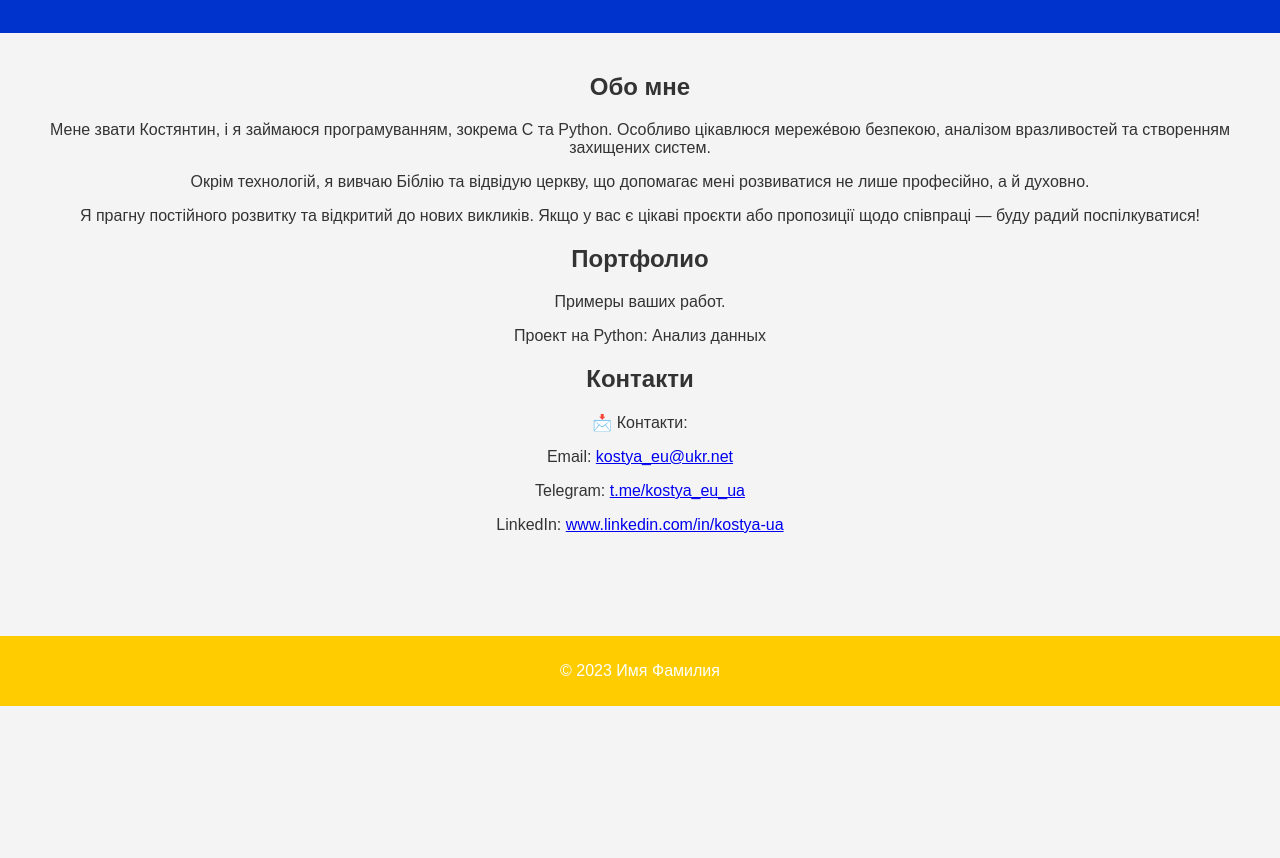
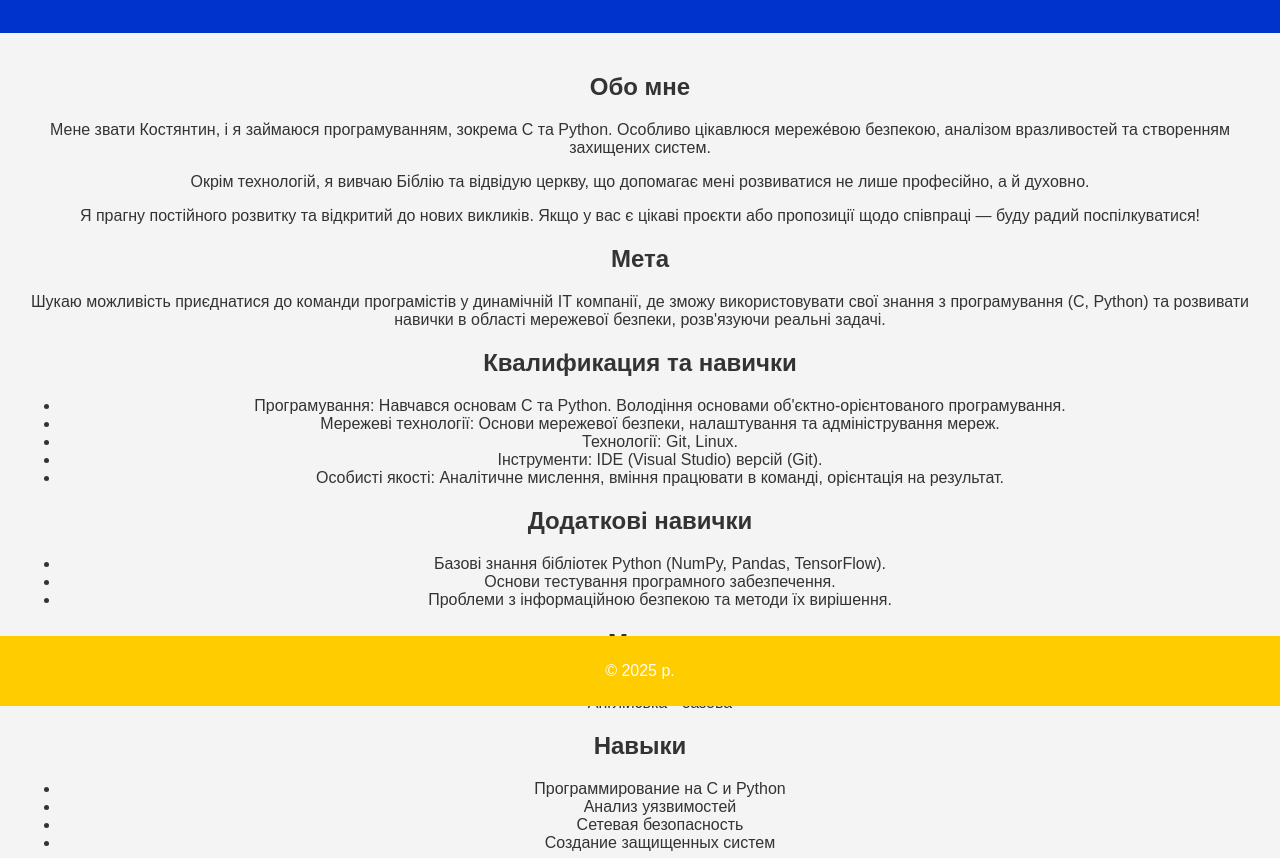
Before and after one commit to kostya-it-ua/My_website, a plain HTML site: page index.html in a window 1280 px wide. Shown: the part 94-952 px from the top of the page. Before the commit the page ends 800 px from the top, so only its background shows below. Drawn offline with Linux system fonts and the light colour scheme.

Commit message:
Add files via upload

```diff
--- a/index.html
+++ b/index.html
@@ -19,9 +19,51 @@
             <p>Окрім технологій, я вивчаю Біблію та відвідую церкву, що допомагає мені розвиватися не лише професійно, а й духовно.</p>
             <p>Я прагну постійного розвитку та відкритий до нових викликів. Якщо у вас є цікаві проєкти або пропозиції щодо співпраці — буду радий поспілкуватися!</p>
         </section>
+        <section id="objective">
+            <h2>Мета</h2>
+            <p>Шукаю можливість приєднатися до команди програмістів у динамічній IT компанії, де зможу використовувати свої знання з програмування (C, Python) та розвивати навички в області мережевої безпеки, розв'язуючи реальні задачі.</p>
+        </section>
+        <section id="qualifications">
+            <h2>Квалификация та навички</h2>
+            <ul>
+                <li>Програмування: Навчався основам С та Python. Володіння основами об'єктно-орієнтованого програмування.</li>
+                <li>Мережеві технології: Основи мережевої безпеки, налаштування та адміністрування мереж.</li>
+                <li>Технології: Git, Linux.</li>
+                <li>Інструменти: IDE (Visual Studio) версій (Git).</li>
+                <li>Особисті якості: Аналітичне мислення, вміння працювати в команді, орієнтація на результат.</li>
+            </ul>
+        </section>
+        <section id="additional-skills">
+            <h2>Додаткові навички</h2>
+            <ul>
+                <li>Базові знання бібліотек Python (NumPy, Pandas, TensorFlow).</li>
+                <li>Основи тестування програмного забезпечення.</li>
+                <li>Проблеми з інформаційною безпекою та методи їх вирішення.</li>
+            </ul>
+        </section>
+        <section id="languages">
+            <h2>Мови</h2>
+            <ul>
+                <li>Українська — рідна</li>
+                <li>Англійська - базова</li>
+            </ul>
+        </section>
+        <section id="skills">
+            <h2>Навыки</h2>
+            <ul>
+                <li>Программирование на C и Python</li>
+                <li>Анализ уязвимостей</li>
+                <li>Сетевая безопасность</li>
+                <li>Создание защищенных систем</li>
+            </ul>
+        </section>
         <section id="portfolio">
             <h2>Портфолио</h2>
-            <p>Примеры ваших работ.</p>
+            <ul>
+                <li>Python. Анализ данных</li>
+                <li>Проект по сетевой безопасности</li>
+                <li>Система мониторинга уязвимостей</li>
+            </ul>
         </section>
         <section id="contact">
             <h2>Контакти</h2>
@@ -32,7 +74,7 @@
         </section>
     </main>
     <footer>
-        <p>&copy; 2023 Имя Фамилия</p>
+        <p>&copy; 2025 р.</p>
     </footer>
     <script src="scripts.js"></script>
 </body>
```
